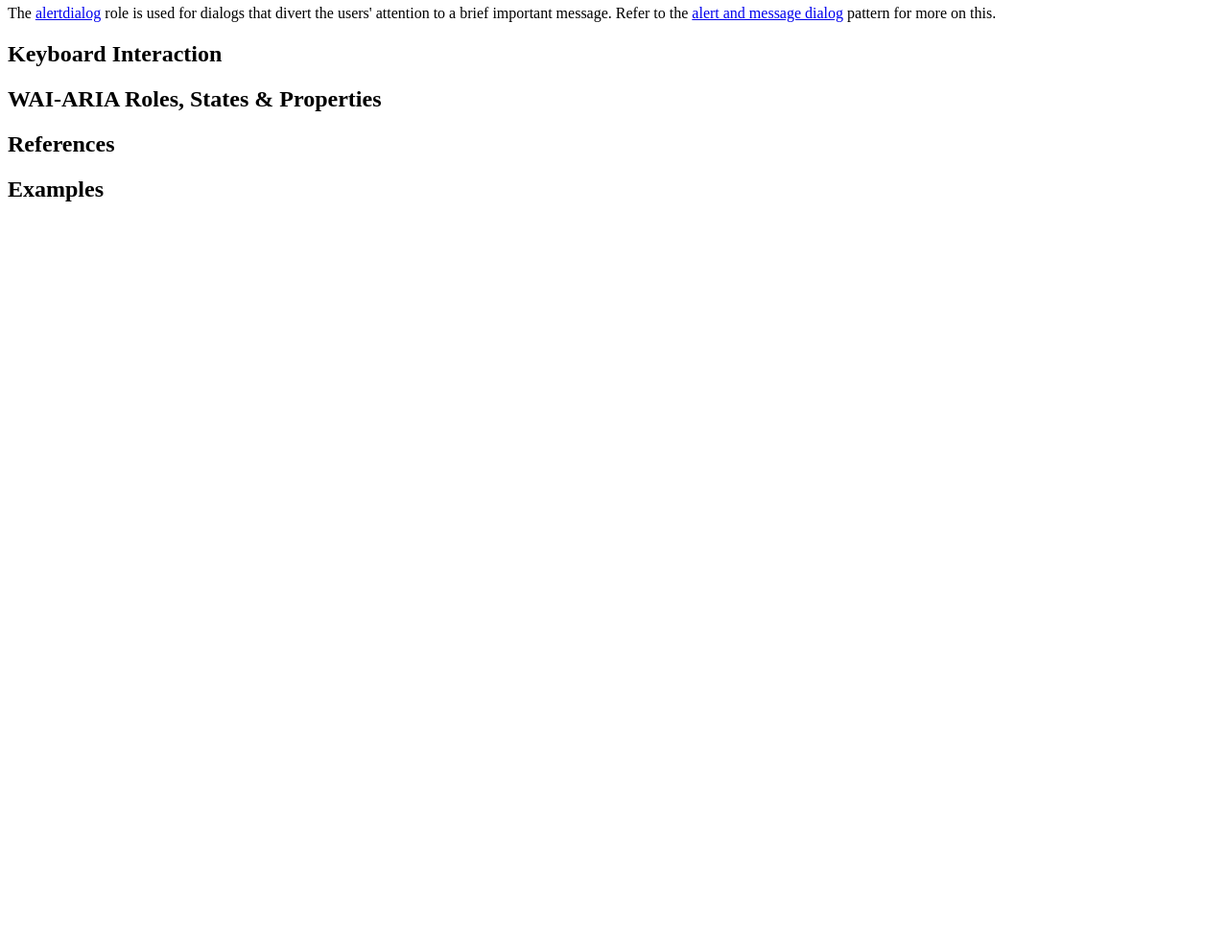
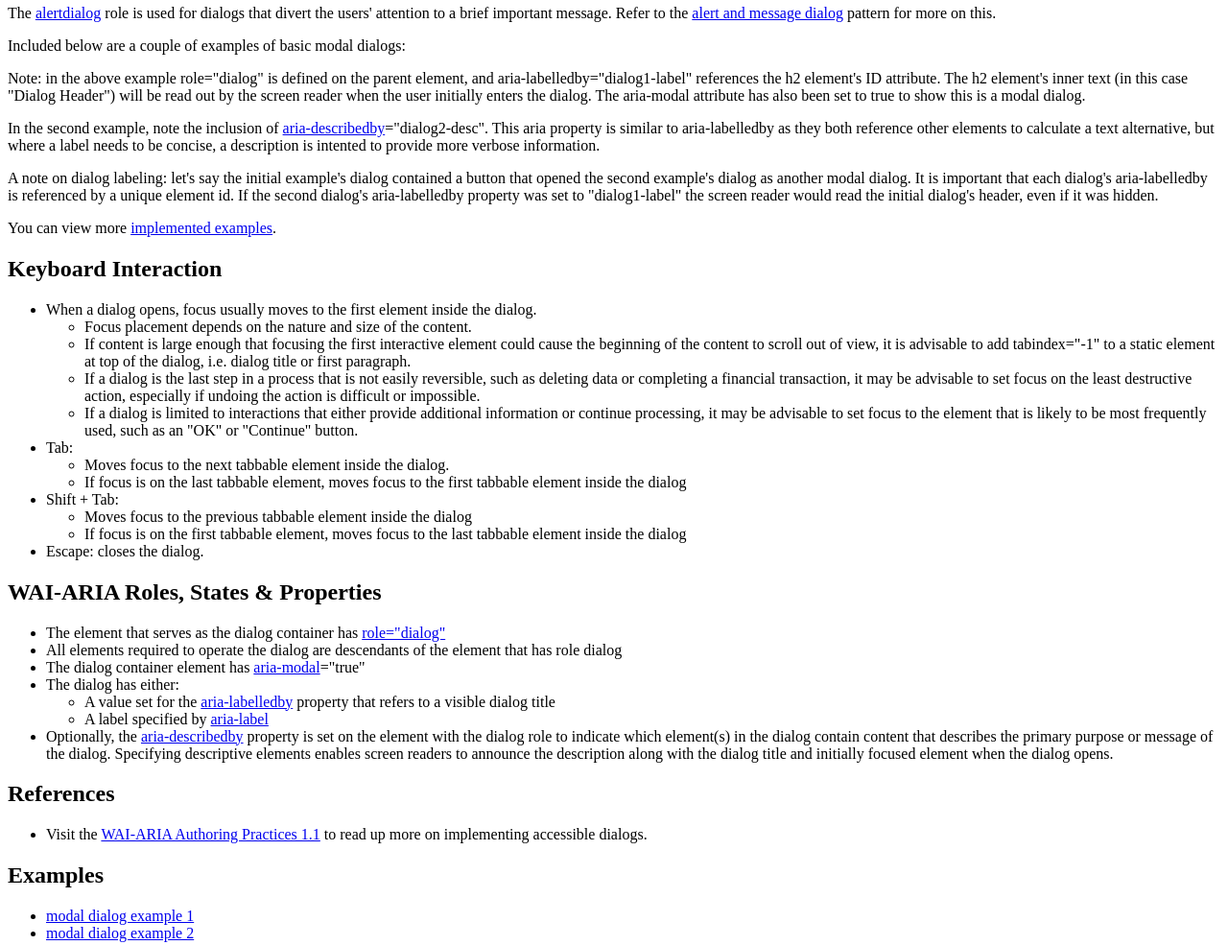
Before and after one commit to caperaven/crs-accessibility-examples, a plain HTML site: page app/dialogs/dialogs.html in a window 1280 px wide. Shown: the part 240-1225 px from the top of the page at 96% size. Before the commit the page ends 800 px from the top, so only its background shows below. Drawn offline with Linux system fonts and the light colour scheme.

Commit message:
Finished dialogs

```diff
--- a/app/dialogs/dialogs.html
+++ b/app/dialogs/dialogs.html
@@ -15,18 +15,86 @@
         provide means for moving keyboard focus outside the dialog window without closing the dialog.</p>
         <p>The <a href="https://www.w3.org/TR/wai-aria-1.1/#alertdialog" target="_blank">alertdialog</a> role is used for dialogs that divert the users' attention
             to a brief important message. Refer to the <a href="https://www.w3.org/TR/wai-aria-practices/#alertdialog" target="_blank">alert and message dialog</a> pattern for more on this.</p>
+        <p>Included below are a couple of examples of basic modal dialogs:</p>
+        <html-to-text src="/templates/modal-dialog-example.html"></html-to-text>
+        <p>Note: in the above example role="dialog" is defined on the parent element, and aria-labelledby="dialog1-label" references the h2 element's ID attribute.
+        The h2 element's inner text (in this case "Dialog Header") will be read out by the screen reader when the user initially enters the dialog. The aria-modal attribute
+        has also been set to true to show this is a modal dialog.</p>
+        <html-to-text src="/templates/modal-dialog-example2.html"></html-to-text>
+        <p>In the second example, note the inclusion of <a href="https://www.w3.org/TR/wai-aria-1.1/#aria-describedby" target="_blank">aria-describedby</a>="dialog2-desc". This aria property
+        is similar to aria-labelledby as they both reference other elements to calculate a text alternative, but where a label needs to be concise, a description is intented to provide
+        more verbose information.</p>
+        <p>A note on dialog labeling: let's say the initial example's dialog contained a button that opened the second example's dialog as another modal dialog. It is important
+        that each dialog's aria-labelledby is referenced by a unique element id. If the second dialog's aria-labelledby property was set to "dialog1-label" the screen reader
+        would read the initial dialog's header, even if it was hidden.</p>
+        <p>You can view more <a href="https://www.w3.org/TR/wai-aria-practices/examples/dialog-modal/dialog.html#" target="_blank">implemented examples</a>.</p>
     </section>
     <section>
         <h2>Keyboard Interaction</h2>
+        <ul>
+            <li>When a dialog opens, focus usually moves to the first element inside the dialog.
+                <ul>
+                    <li>Focus placement depends on the nature and size of the content.</li>
+                    <li>
+                        If content is large enough that focusing the first interactive element could cause the beginning
+                        of the content to scroll out of view, it is advisable to add tabindex="-1" to a static element at
+                        top of the dialog, i.e. dialog title or first paragraph.
+                    </li>
+                    <li>
+                        If a dialog is the last step in a process that is not easily reversible, such as deleting data
+                        or completing a financial transaction, it may be advisable to set focus on the least destructive
+                        action, especially if undoing the action is difficult or impossible.
+                    </li>
+                    <li>
+                        If a dialog is limited to interactions that either provide additional information or continue processing,
+                        it may be advisable to set focus to the element that is likely to be most frequently used, such as an "OK"
+                        or "Continue" button.
+                    </li>
+                </ul>
+            </li>
+            <li>
+                Tab:
+                <ul>
+                    <li>Moves focus to the next tabbable element inside the dialog.</li>
+                    <li>If focus is on the last tabbable element, moves focus to the first tabbable element inside the dialog</li>
+                </ul>
+            </li>
+            <li>
+                Shift + Tab:
+                <ul>
+                    <li>Moves focus to the previous tabbable element inside the dialog</li>
+                    <li>If focus is on the first tabbable element, moves focus to the last tabbable element inside the dialog</li>
+                </ul>
+            </li>
+            <li>Escape: closes the dialog.</li>
+        </ul>
     </section>
     <section>
         <h2>WAI-ARIA Roles, States & Properties</h2>
+        <ul>
+            <li>The element that serves as the dialog container has <a href="https://www.w3.org/TR/wai-aria-1.1/#dialog" target="_blank">role="dialog"</a></li>
+            <li>All elements required to operate the dialog are descendants of the element that has role dialog</li>
+            <li>The dialog container element has <a href="https://www.w3.org/TR/wai-aria-1.1/#aria-modal" target="_blank">aria-modal</a>="true"</li>
+            <li>
+                The dialog has either:
+                <ul>
+                    <li>A value set for the <a href="https://www.w3.org/TR/wai-aria-1.1/#aria-labelledby" target="_blank">aria-labelledby</a> property that refers to a visible dialog title</li>
+                    <li>A label specified by <a href="https://www.w3.org/TR/wai-aria-1.1/#aria-label" target="_blank">aria-label</a></li>
+                </ul>
+            </li>
+            <li>
+                Optionally, the <a href="https://www.w3.org/TR/wai-aria-1.1/#aria-describedby" target="_blank">aria-describedby</a> property is set on the element with the dialog role
+                to indicate which element(s) in the dialog contain content that describes the primary purpose or message of the dialog.
+                Specifying descriptive elements enables screen readers to announce the description along with the dialog title and initially focused
+                element when the dialog opens.
+            </li>
+        </ul>
     </section>
     <section>
         <h2 id="references">References</h2>
         <nav aria-labelledby="references">
             <ul>
-
+                <li>Visit the <a href="https://www.w3.org/TR/wai-aria-practices/#dialog_modal" target="_blank">WAI-ARIA Authoring Practices 1.1</a> to read up more on implementing accessible dialogs.</li>
             </ul>
         </nav>
     </section>
@@ -34,7 +102,8 @@
         <h2 id="examples">Examples</h2>
         <nav aria-labelledby="examples">
             <ul>
-
+                <li><a href="https://github.com/caperaven/crs-accessibility-examples/blob/master/templates/modal-dialog-example.html" target="_blank">modal dialog example 1</a></li>
+                <li><a href="https://github.com/caperaven/crs-accessibility-examples/blob/master/templates/modal-dialog-example2.html" target="_blank">modal dialog example 2</a></li>
             </ul>
         </nav>
     </section>
--- a/app/routes.json
+++ b/app/routes.json
@@ -35,7 +35,7 @@
       "html-only": true
     },
     {
-      "title": "dialogs",
+      "title": "Dialogs",
       "hash": "#dialogs",
       "view": "dialogs",
       "html-only": true
```
Also changed, not shown: templates/modal-dialog-example.html (added, +4 -0 lines), templates/modal-dialog-example2.html (added, +6 -0 lines).
